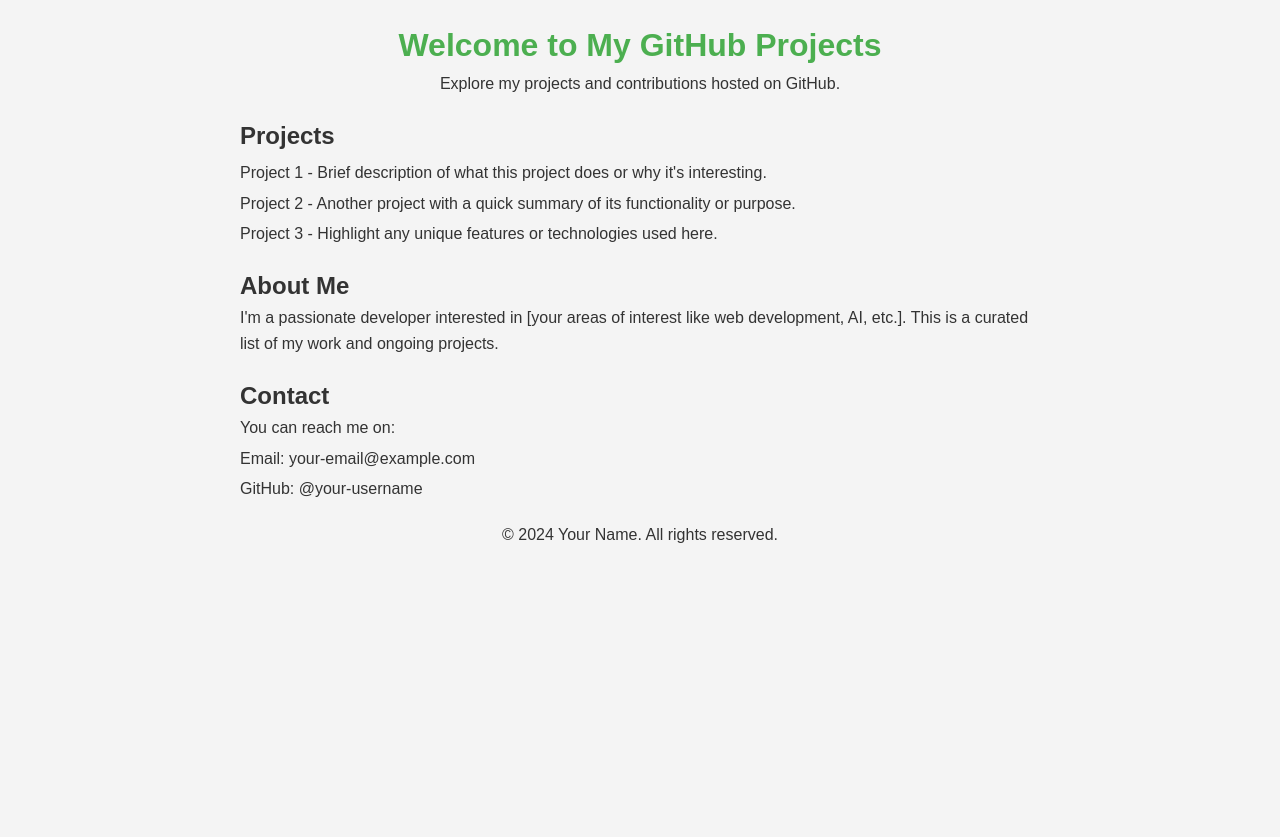
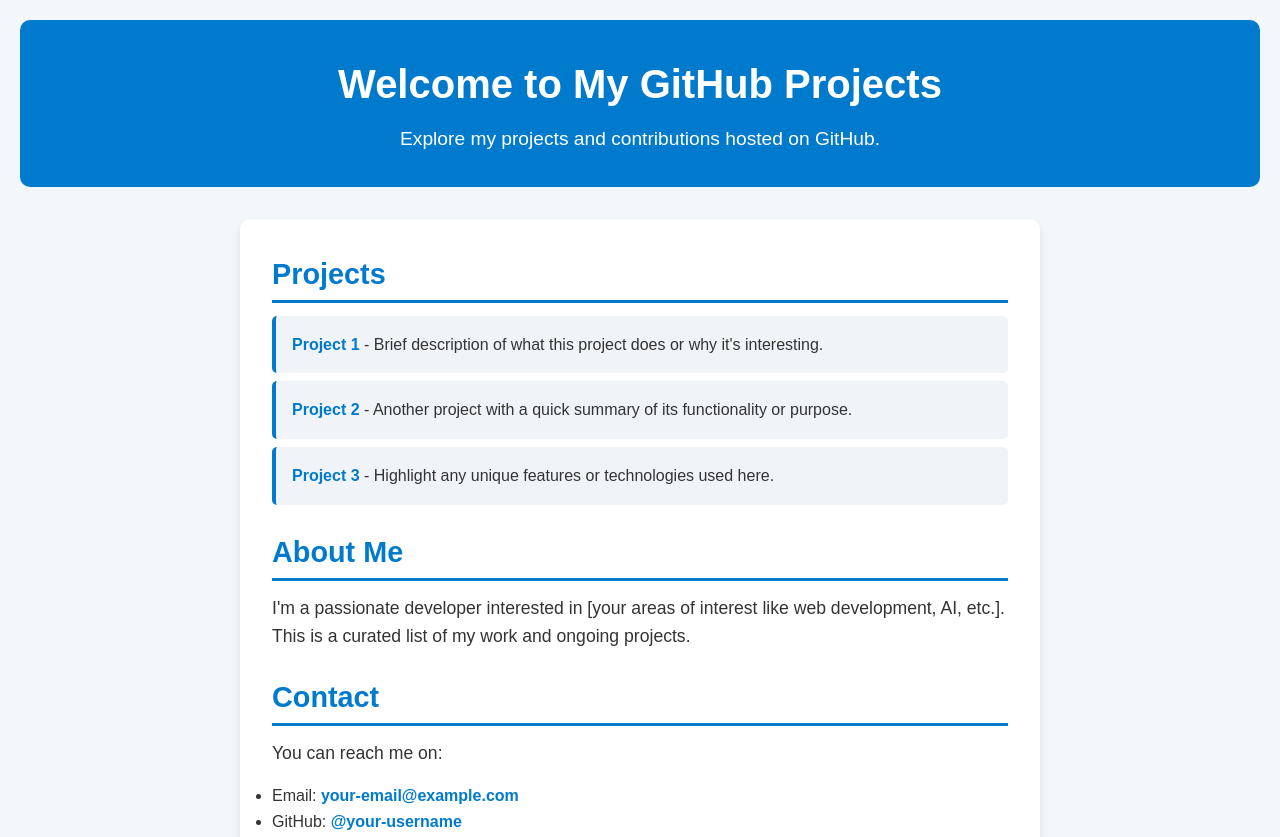
Before and after one commit to ArchilMarukashvili/IntroToGameDevCA1-AJE-, a plain HTML site: page index.html in a window 1280 px wide. Shown: the top 837 px of the page. Before the commit the page ends 800 px from the top, so only its background shows below. Drawn offline with Linux system fonts and the light colour scheme.

Commit message:
made css look nicer

```diff
--- a/css/css.css
+++ b/css/css.css
@@ -1,3 +1,4 @@
+/* Reset some default styling */
 * {
     margin: 0;
     padding: 0;
@@ -5,44 +6,104 @@
   }
 
   body {
-    font-family: Arial, sans-serif;
+    font-family: 'Arial', sans-serif;
     line-height: 1.6;
     color: #333;
-    background-color: #f4f4f4;
+    background-color: #f3f7fa;
     padding: 20px;
   }
 
-  header, footer {
+  /* Header Styling */
+  header {
     text-align: center;
-    margin-bottom: 20px;
+    padding: 2rem 0;
+    background-color: #007acc;
+    color: #ffffff;
+    border-radius: 10px;
+    margin-bottom: 2rem;
   }
 
   header h1 {
-    color: #4CAF50;
+    font-size: 2.5rem;
+    font-weight: bold;
+    margin-bottom: 0.5rem;
   }
 
+  header p {
+    font-size: 1.2rem;
+  }
+
+  /* Main Section Styling */
   main {
     max-width: 800px;
     margin: auto;
+    background-color: #ffffff;
+    padding: 2rem;
+    border-radius: 10px;
+    box-shadow: 0 4px 8px rgba(0, 0, 0, 0.1);
   }
 
-  section {
-    margin-bottom: 20px;
+  /* Section Headers */
+  section h2 {
+    font-size: 1.8rem;
+    color: #007acc;
+    margin-bottom: 0.8rem;
+    border-bottom: 3px solid #007acc;
+    padding-bottom: 0.2rem;
   }
 
-  ul {
+  /* Project List Styling */
+  #projects ul {
     list-style-type: none;
+    padding: 0;
   }
 
-  ul li {
-    margin: 5px 0;
+  #projects li {
+    background-color: #f0f4f8;
+    margin: 0.5rem 0;
+    padding: 1rem;
+    border-left: 4px solid #007acc;
+    transition: transform 0.2s, box-shadow 0.2s;
+    border-radius: 5px;
   }
 
+  #projects li:hover {
+    transform: scale(1.02);
+    box-shadow: 0 4px 8px rgba(0, 0, 0, 0.15);
+  }
+
+  /* Links Styling */
   a {
-    color: #333;
+    color: #007acc;
     text-decoration: none;
+    font-weight: bold;
   }
 
   a:hover {
-    color: #4CAF50;
+    color: #004c80;
   }
+
+  /* About and Contact Section Styling */
+  section#about, section#contact {
+    margin-top: 1.5rem;
+    color: #333;
+  }
+
+  section p {
+    margin-bottom: 1rem;
+    font-size: 1.1rem;
+  }
+
+  /* Footer Styling */
+  footer {
+    text-align: center;
+    margin-top: 2rem;
+    font-size: 0.9rem;
+    color: #555;
+  }
+
+  footer p {
+    padding: 1rem;
+    background-color: #f0f4f8;
+    border-radius: 10px;
+  }
```
